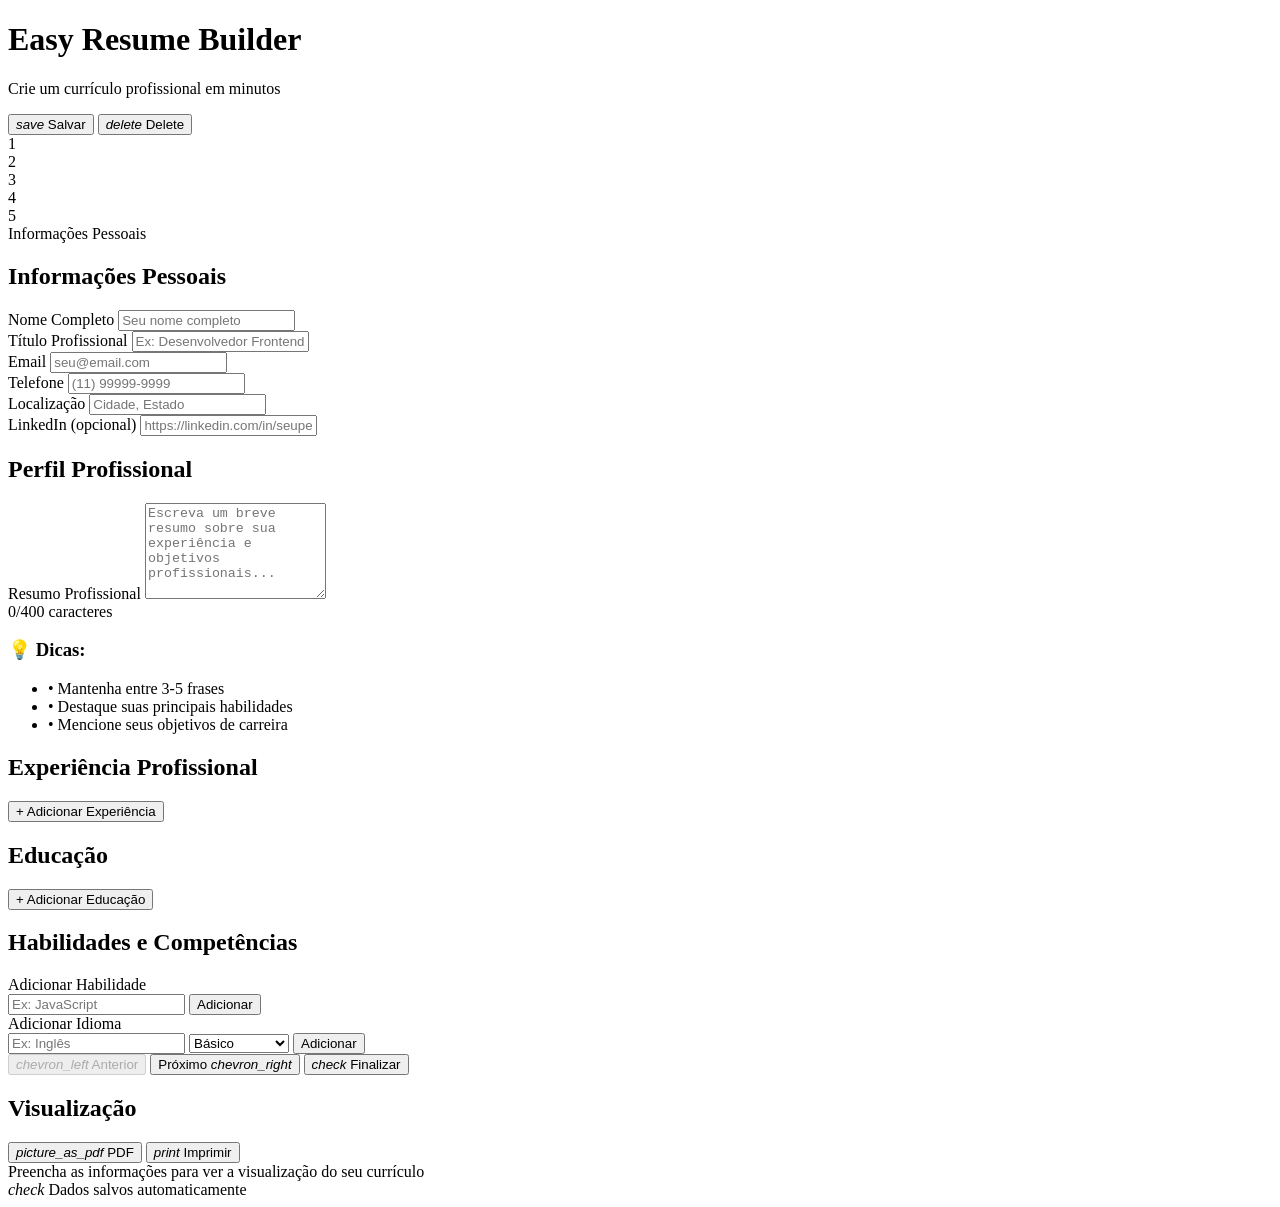
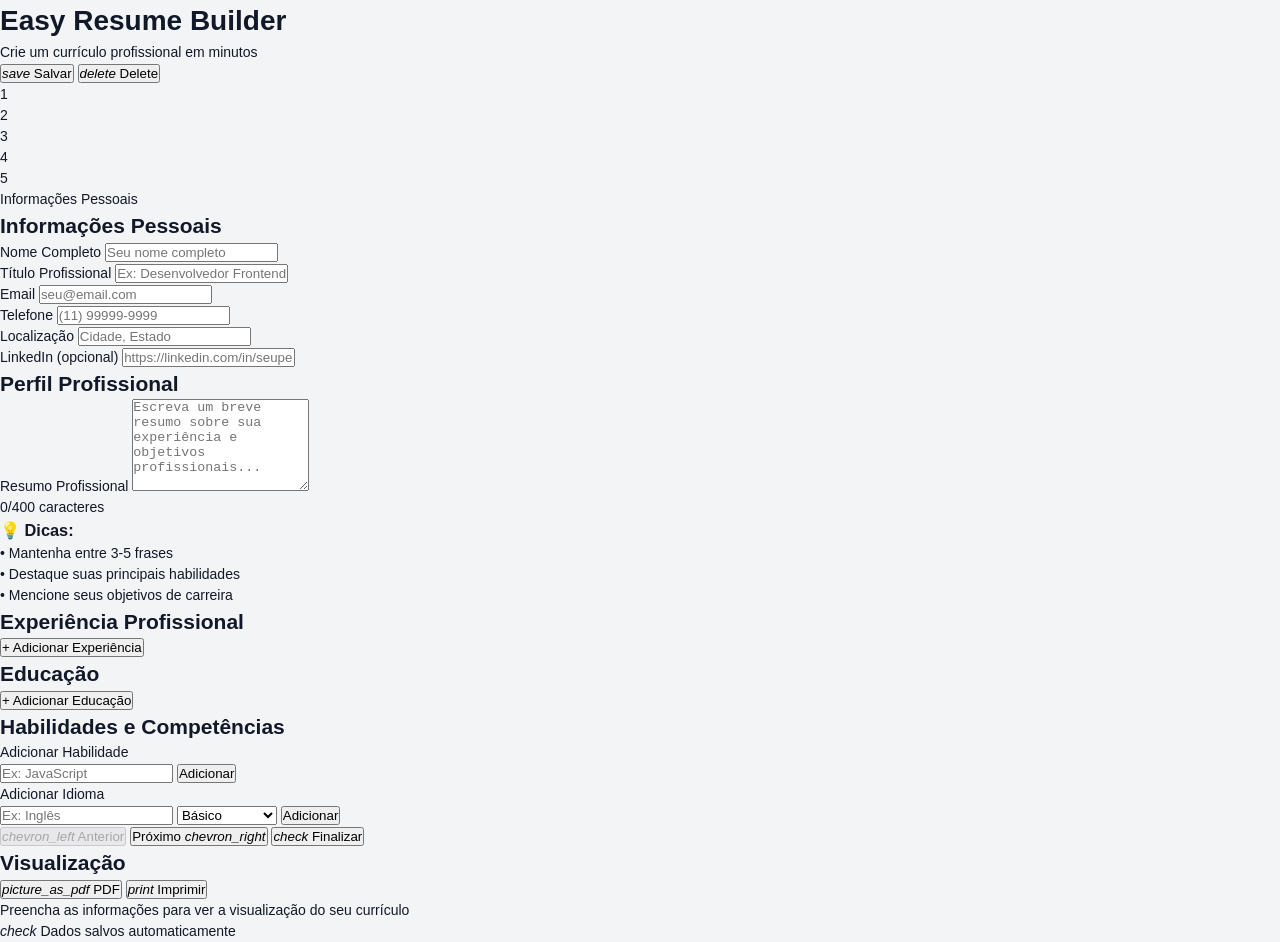

feat: add design system — CSS tokens, typography, spacing, shadows, theme-ready

--- a/src/css/style.css
+++ b/src/css/style.css
@@ -1,10 +1,166 @@
+/* ============================================================
+   DESIGN SYSTEM — Currículo Fácil
+   Light theme default. Dark theme ready (uncomment to enable).
+   ============================================================ */
 
+:root {
+    /* --- Brand --- */
+    --color-primary:          #1e3a8a;
+    --color-primary-hover:    #1e40af;
+    --color-primary-light:    #eff6ff;
+    --color-primary-text:     #1d4ed8;
 
+    --color-secondary:        #6b7280;
+    --color-secondary-hover:  #4b5563;
+
+    --color-accent:           #0ea5e9;
+    --color-accent-hover:     #0284c7;
+
+    /* --- Feedback --- */
+    --color-success:          #16a34a;
+    --color-success-hover:    #15803d;
+    --color-success-light:    #f0fdf4;
+    --color-success-text:     #15803d;
+
+    --color-danger:           #dc2626;
+    --color-danger-hover:     #b91c1c;
+    --color-danger-light:     #fef2f2;
+    --color-danger-text:      #b91c1c;
+
+    --color-warning:          #d97706;
+    --color-warning-hover:    #b45309;
+    --color-warning-light:    #fffbeb;
+    --color-warning-text:     #b45309;
+
+    --color-info:             #2563eb;
+    --color-info-light:       #eff6ff;
+    --color-info-text:        #1d4ed8;
+
+    /* --- Neutrals --- */
+    --color-bg:               #f3f4f6;
+    --color-surface:          #ffffff;
+    --color-surface-alt:      #f9fafb;
+    --color-border:           #e5e7eb;
+    --color-border-strong:    #d1d5db;
+
+    /* --- Text --- */
+    --color-text:             #111827;
+    --color-text-secondary:   #4b5563;
+    --color-text-muted:       #6b7280;
+    --color-text-placeholder: #9ca3af;
+    --color-text-inverse:     #ffffff;
+
+    /* --- Focus --- */
+    --color-focus-ring:       rgba(14, 165, 233, 0.30);
+    --border-focus:           var(--color-accent);
+
+    /* --- Radius --- */
+    --radius-xs:  4px;
+    --radius-sm:  6px;
+    --radius-md:  8px;
+    --radius-lg:  12px;
+    --radius-xl:  16px;
+    --radius-full:9999px;
+
+    /* --- Shadow --- */
+    --shadow-xs:  0 1px 2px rgba(0,0,0,0.05);
+    --shadow-sm:  0 1px 4px rgba(0,0,0,0.08);
+    --shadow-md:  0 4px 12px rgba(0,0,0,0.10);
+    --shadow-lg:  0 8px 32px rgba(0,0,0,0.12);
+
+    /* --- Spacing --- */
+    --space-1:  4px;
+    --space-2:  8px;
+    --space-3:  12px;
+    --space-4:  16px;
+    --space-5:  20px;
+    --space-6:  24px;
+    --space-8:  32px;
+    --space-10: 40px;
+    --space-12: 48px;
+
+    /* --- Typography --- */
+    --font-family: 'Inter', sans-serif;
+    --font-size-xs:   11px;
+    --font-size-sm:   13px;
+    --font-size-md:   14px;
+    --font-size-lg:   16px;
+    --font-size-xl:   18px;
+    --font-size-2xl:  22px;
+    --font-size-3xl:  28px;
+    --font-weight-normal:   400;
+    --font-weight-medium:   500;
+    --font-weight-semibold: 600;
+    --font-weight-bold:     700;
+    --line-height-tight:  1.25;
+    --line-height-normal: 1.5;
+    --line-height-relaxed:1.75;
+
+    /* --- Transition --- */
+    --transition-fast:   0.10s ease;
+    --transition-normal: 0.15s ease;
+    --transition-slow:   0.25s ease;
+    --transition-bounce: 0.3s cubic-bezier(0.34, 1.56, 0.64, 1);
+}
+
+/* ============================================================
+   DARK THEME — uncomment + add class="theme-dark" to <html>
+   ============================================================ */
+/*
+.theme-dark {
+  --color-primary:         #3b82f6;
+  --color-primary-hover:   #60a5fa;
+  --color-primary-light:   rgba(59,130,246,0.12);
+  --color-primary-text:    #93c5fd;
+  --color-accent:          #38bdf8;
+  --color-bg:              #0f172a;
+  --color-surface:         #1e293b;
+  --color-surface-alt:     #0f172a;
+  --color-border:          #334155;
+  --color-border-strong:   #475569;
+  --color-text:            #f1f5f9;
+  --color-text-secondary:  #cbd5e1;
+  --color-text-muted:      #94a3b8;
+  --color-text-placeholder:#64748b;
+  --shadow-sm: 0 1px 4px rgba(0,0,0,0.3);
+  --shadow-md: 0 4px 12px rgba(0,0,0,0.4);
+  --shadow-lg: 0 8px 32px rgba(0,0,0,0.5);
+}
+*/
+
+/* ============================================================
+   RESET
+   ============================================================ */
+*, *::before, *::after {
+    box-sizing: border-box;
+    margin: 0;
+    padding: 0;
+}
+
+html {
+    font-size: 16px;
+    -webkit-text-size-adjust: 100%;
+}
+
+body {
+    font-family: var(--font-family);
+    font-size: var(--font-size-md);
+    font-weight: var(--font-weight-normal);
+    color: var(--color-text);
+    background: var(--color-bg);
+    line-height: var(--line-height-normal);
+    -webkit-font-smoothing: antialiased;
+    -moz-osx-font-smoothing: grayscale;
+}
+
+/* ============================================================
+   TOAST — component styles (JS handles positioning/colors)
+   ============================================================ */
 .toast-inner {
     display: flex;
     align-items: flex-start;
-    gap: 12px;
-    padding: 14px 16px;
+    gap: var(--space-3);
+    padding: var(--space-3) var(--space-4);
 }
 
 .toast-icon {
@@ -14,20 +170,18 @@
     margin-top: 1px;
 }
 
-.toast-body {
-    flex: 1;
-}
+.toast-body { flex: 1; }
 
 .toast-title {
-    font-size: 14px;
-    font-weight: 600;
+    font-size: var(--font-size-md);
+    font-weight: var(--font-weight-semibold);
     color: #fff;
     margin-bottom: 2px;
 }
 
 .toast-message {
-    font-size: 13px;
-    line-height: 1.4;
+    font-size: var(--font-size-sm);
+    line-height: var(--line-height-normal);
 }
 
 .toast-close {
@@ -39,9 +193,8 @@
     display: flex;
     align-items: center;
     flex-shrink: 0;
-    transition: color 0.15s;
+    transition: color var(--transition-normal);
 }
-
 .toast-close:hover { color: #fff; }
 
 .toast-progress {
